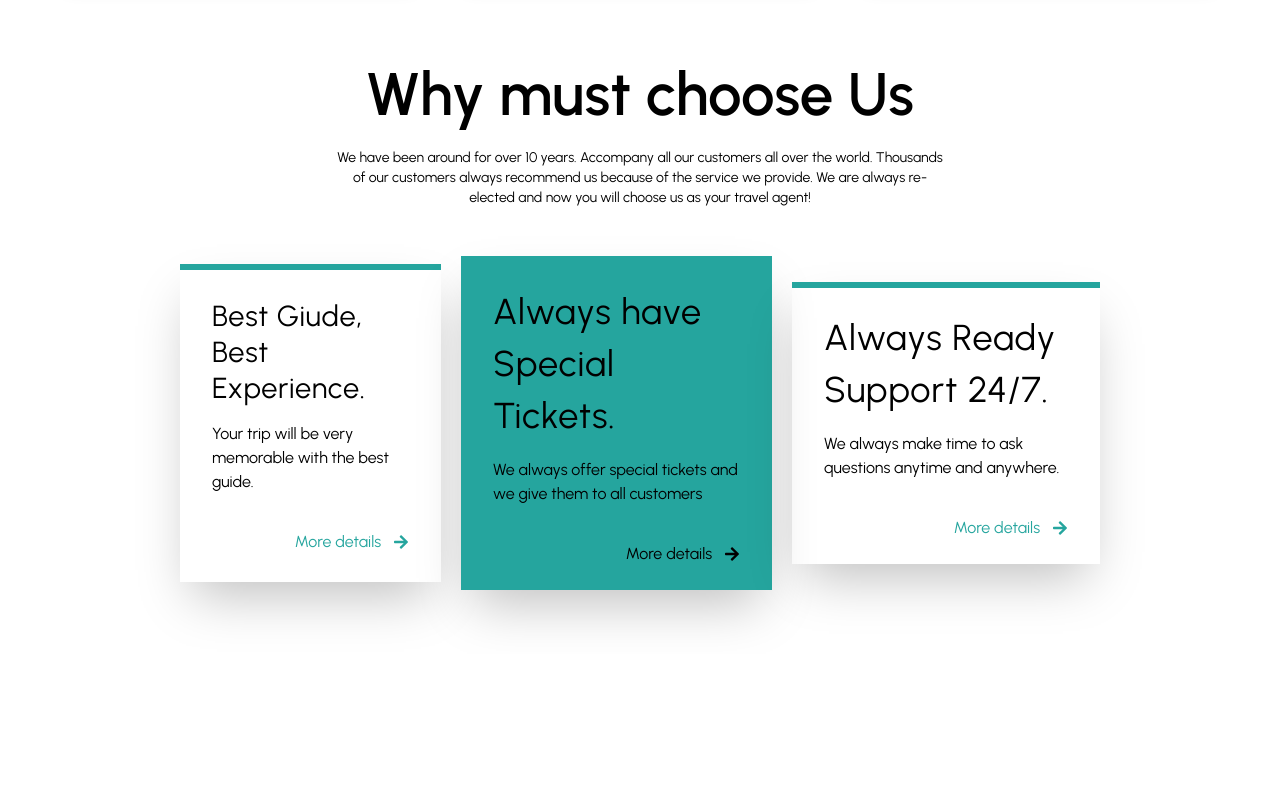
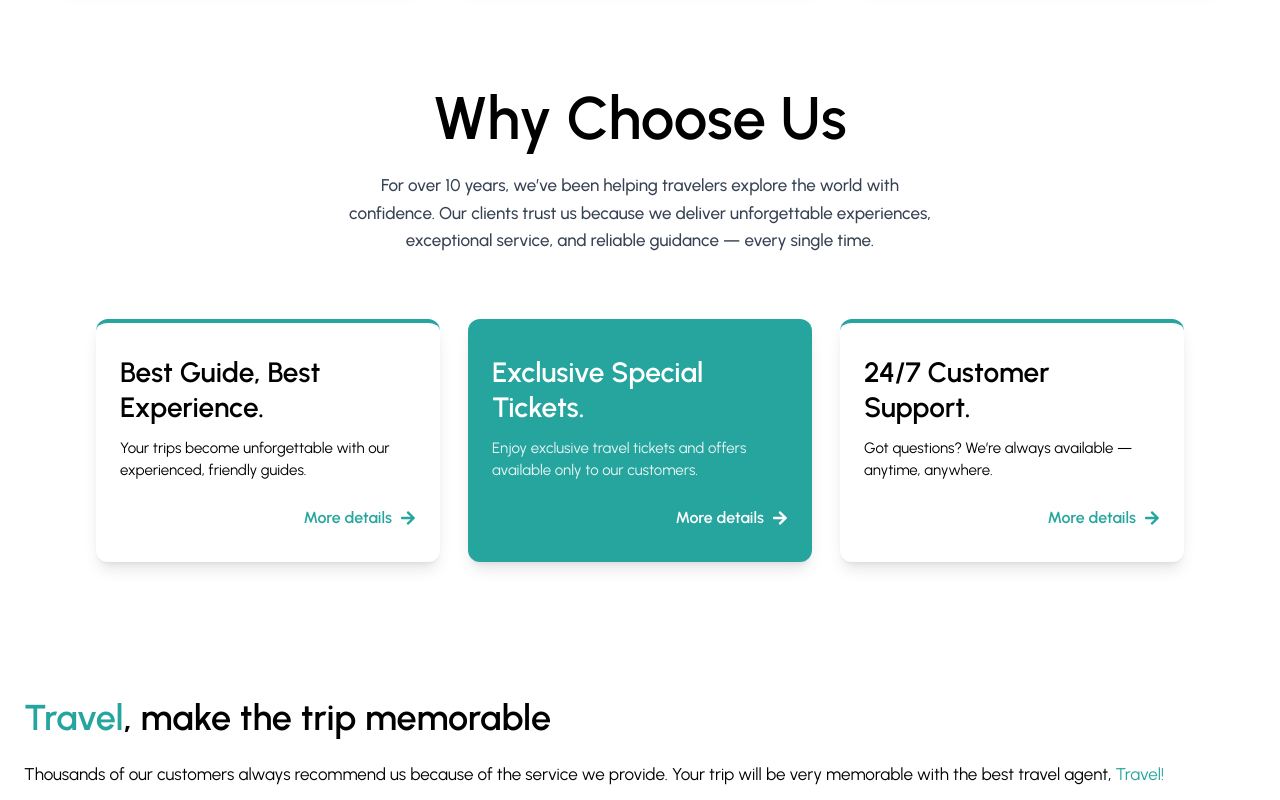
Before and after one commit to Jchosenn/Travel-With-Us, a React (Vite) app: page / in a window 1280 px wide. Shown: the part 1580-2380 px from the top of the page. Before the commit the page ends 2234 px from the top, so only its background shows below. Built offline with nearby package versions, Linux system fonts and the light colour scheme; a web font is replaced by a local one.

Commit message:
feat: about section

```diff
--- a/src/components/about.jsx
+++ b/src/components/about.jsx
@@ -1,36 +1,126 @@
-import { FaArrowRight } from 'react-icons/fa'
+import { FaArrowRight } from "react-icons/fa";
+import { motion } from "framer-motion";
 
 export const About = () => {
+  const cardVariant = {
+    hidden: { opacity: 0, y: 60 },
+    show: (i) => ({
+      opacity: 1,
+      y: 0,
+      transition: {
+        delay: i * 0.25,
+        duration: 0.8,
+        ease: "easeOut",
+      },
+    }),
+  };
+
   return (
-    <div className='py-10 px-3 font-urbanist md:px-8 lg:px-30'>
-      <h2 className='text-3xl md:text-5xl lg:text-6xl font-semibold text-center'>Why must choose Us</h2>
-      <p className='text-center mx-auto text-sm py-6 px-2 md:w-[60%]'>We have been around for over 10 years. Accompany all our customers all over the world. Thousands of our customers always recommend us because of the service we provide. We are always re-elected and now you will choose us as your travel agent!</p>
-      <div className='max-sm:space-y-6 py-6 md:flex items-center px-3 lg:px-15  md:gap-5 w-fit'>
-        <div className='py-6 border-t-6 border-t-[#25A59E] space-y-4 px-4 lg:px-8 lg:py-7 dark:bg-white dark:text-black  shadow-2xl w-fit'>
-          <p className='text-[28px]  md:text-[29px] tracking-wide leading-tight lg:leading-9'>Best Giude, Best Experience.</p>
-          <p className='pb-5'>Your trip will be very memorable with the best guide.</p>
-          <div className='flex items-center text-[#25A59E] justify-end space-x-3'>
-          <button>More details</button>
-          <FaArrowRight/>
+    <div className="pt-16 pb-14 px-4 font-urbanist md:px-12 lg:px-24
+        transition-all duration-500">
+
+      {/* Heading */}
+      <motion.h2
+        initial={{ opacity: 0, y: 40 }}
+        whileInView={{ opacity: 1, y: 0 }}
+        viewport={{ once: true }}
+        transition={{ duration: 0.8 }}
+        className="text-3xl md:text-5xl lg:text-6xl font-semibold text-center"
+      >
+        Why Choose Us
+      </motion.h2>
+
+      {/* Sub text */}
+      <motion.p
+        initial={{ opacity: 0, y: 40 }}
+        whileInView={{ opacity: 1, y: 0 }}
+        viewport={{ once: true }}
+        transition={{ delay: 0.3, duration: 0.8 }}
+        className="text-center mx-auto text-[17px] font-medium py-6
+        md:w-[65%] lg:w-[55%] leading-relaxed text-gray-700 dark:text-gray-300"
+      >
+        For over 10 years, we’ve been helping travelers explore the world with
+        confidence. Our clients trust us because we deliver unforgettable
+        experiences, exceptional service, and reliable guidance — every single
+        time.
+      </motion.p>
+
+      {/* Cards */}
+      <div className="grid max-sm:space-y-6 md:grid-cols-3 md:gap-7 py-10">
+
+        {/* Card 1 */}
+        <motion.div
+          custom={0}
+          variants={cardVariant}
+          initial="hidden"
+          whileInView="show"
+          viewport={{ once: true }}
+          className="py-8 px-6 border-t-4 border-[#25A59E] shadow-lg
+          bg-white text-black rounded-xl
+          transition-all duration-300 cursor-pointer
+          hover:scale-[1.03] hover:shadow-2xl"
+        >
+          <p className="text-[26px] md:text-[28px] font-semibold leading-tight">
+            Best Guide, Best Experience.
+          </p>
+          <p className="pt-3 pb-6 text-[15px] text-black">
+            Your trips become unforgettable with our experienced, friendly guides.
+          </p>
+          <div className="flex items-center text-[#25A59E] justify-end space-x-2 font-semibold">
+            <button>More details</button>
+            <FaArrowRight />
           </div>
-        </div>
-        <div className='py-6 border-t-6 border-t-[#25A59E] space-y-4 px-4 lg:px-8 bg-[#25A59E] shadow-2xl'>
-          <p className='text-[28px]  md:text-3xl lg:text-4xl tracking-wide leading-tight lg:leading-13'>Always have Special Tickets.</p>
-          <p className='pb-5'>We always offer special tickets and we give them to all customers</p>
-          <div className='flex items-center justify-end space-x-3'>
-          <button>More details</button>
-          <FaArrowRight/>
+        </motion.div>
+
+        {/* Card 2 - Highlight */}
+        <motion.div
+          custom={1}
+          variants={cardVariant}
+          initial="hidden"
+          whileInView="show"
+          viewport={{ once: true }}
+          className="py-8 px-6 border-t-4 border-[#25A59E] shadow-lg
+          bg-[#25A59E] text-white rounded-xl
+          transition-all duration-300 cursor-pointer
+          hover:scale-[1.03] hover:shadow-2xl"
+        >
+          <p className="text-[26px] md:text-[28px] font-semibold leading-tight">
+            Exclusive Special Tickets.
+          </p>
+          <p className="pt-3 pb-6 text-[15px] text-white/90">
+            Enjoy exclusive travel tickets and offers available only to our customers.
+          </p>
+          <div className="flex items-center justify-end space-x-2 font-semibold">
+            <button>More details</button>
+            <FaArrowRight />
           </div>
-        </div>
-        <div className='py-6 border-t-6 border-t-[#25A59E] space-y-4 px-4 lg:px-8 dark:bg-white dark:text-black shadow-2xl'>
-          <p className='text-[28px]  md:text-3xl lg:text-4xl tracking-wide leading-tight lg:leading-13'>Always Ready Support 24/7.</p>
-          <p className='pb-5'>We always make time to ask questions anytime and anywhere.</p>
-          <div className='flex items-center justify-end text-[#25A59E] space-x-3'>
-          <button>More details</button>
-          <FaArrowRight/>
+        </motion.div>
+
+        {/* Card 3 */}
+        <motion.div
+          custom={2}
+          variants={cardVariant}
+          initial="hidden"
+          whileInView="show"
+          viewport={{ once: true }}
+          className="py-8 px-6 border-t-4 border-[#25A59E] shadow-lg
+          bg-white text-black rounded-xl
+          transition-all duration-300 cursor-pointer
+          hover:scale-[1.03] hover:shadow-2xl"
+        >
+          <p className="text-[26px] md:text-[28px] font-semibold leading-tight">
+            24/7 Customer Support.
+          </p>
+          <p className="pt-3 pb-6 text-[15px] text-black">
+            Got questions? We’re always available — anytime, anywhere.
+          </p>
+          <div className="flex items-center text-[#25A59E] justify-end space-x-2 font-semibold">
+            <button>More details</button>
+            <FaArrowRight />
           </div>
-        </div>
+        </motion.div>
+
       </div>
     </div>
-  )
-}
+  );
+};
--- /dev/null
+++ b/src/components/experinece.jsx
@@ -0,0 +1,12 @@
+import React from 'react'
+import Customers from "/imageBg/travel-customers.jpg"
+
+export const Experinece = () => {
+  return (
+    <div className='font-urbanist py-10 px-6 space-y-6'>
+        <p className='text-4xl font-semibold'><span className='text-[#25A59E]'>Travel</span>, make the trip memorable</p>
+        <p className='text-[17px]'>Thousands of our customers always recommend us because of the service we provide. Your trip will be very memorable with the best travel agent, <span className='text-[#25A59E]'>Travel!</span></p>
+        <img src={Customers} alt="Satisfied Customers" className='rounded-xl px-2' />
+    </div>
+  )
+}
--- a/src/pages/home.jsx
+++ b/src/pages/home.jsx
@@ -2,12 +2,14 @@ import React from 'react'
 import { Header } from '../components/header'
 import { Destination } from '../components/destination'
 import { About } from '../components/about'
+import { Experinece } from '../components/experinece'
 export const Home = () => {
   return (
     <div className=' dark:bg-black/95 dark:text-white'>
       <Header/>
       <Destination/>
       <About/>
+      <Experinece/>
       </div>
   )
 }
```
Also changed, not shown: 1 other file (tests, documents, lock files or other folders).
